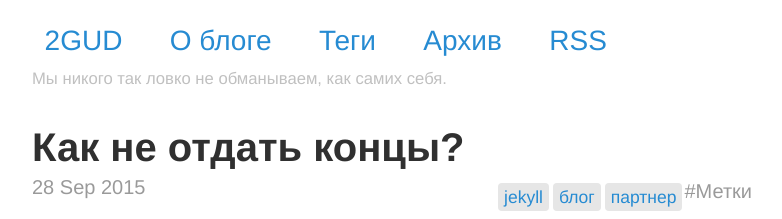
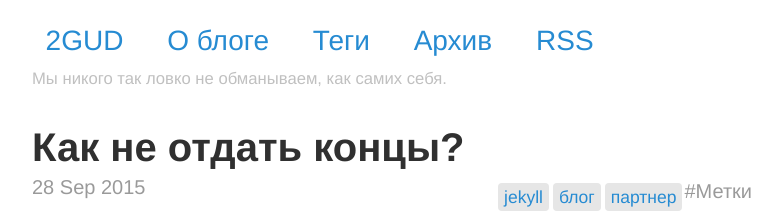
Before and after one commit to gitter-badger/2gud.github.io, a Jekyll site: the page built from index.html, in a window 1280 px wide. Shown: the top 219 px of the page, without its empty margins (248-1030 px from the left). Built offline with Jekyll 4.4.1, drawn with Linux system fonts in a browser that asks for light colours; nearby versions of some CDN libraries; the list of posts is cut into pages by our own code.

Commit message:
Added changes

```diff
--- a/_layouts/default.html
+++ b/_layouts/default.html
@@ -10,7 +10,7 @@
         <div class="masthead-title">
             <a href="/" title="На Главную">{{ site.title }}</a>
             {% for page in site.pages_list %}
-              &nbsp;&nbsp;
+              &nbsp;
               <a href="{{ page[1]  }}">{{ page[0] }}</a>
             {% endfor %}
             <p><small>{{ site.tagline }}</small></p>
--- a/public/css/st.css
+++ b/public/css/st.css
@@ -295,6 +295,7 @@ tbody tr:nth-child(odd) th {
 }
 .masthead-title a {
   font-size: 140%;
+  margin: 0 1px;
   padding: 0 .45em;
   color: #268bd2;
   border-radius: 4px;
@@ -303,7 +304,7 @@ tbody tr:nth-child(odd) th {
 .masthead-title a:hover {
   color: #303030;
   background: #ffe060;
-  border: 0.5px #e0e0e0 solid;
+  border: 1px #e0e0e0 solid;
   border-color: #f0c040;
 }
 
```
